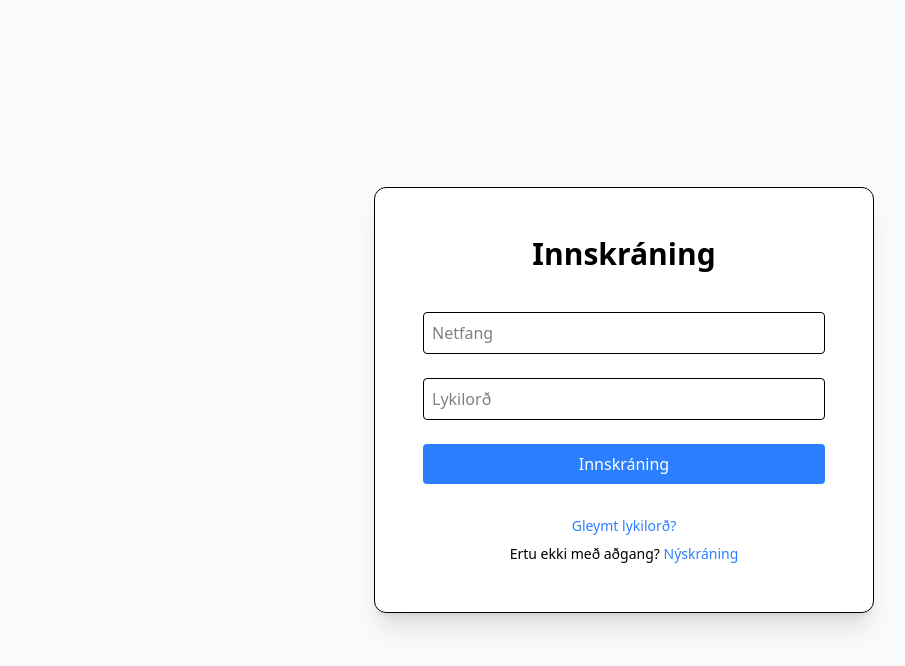
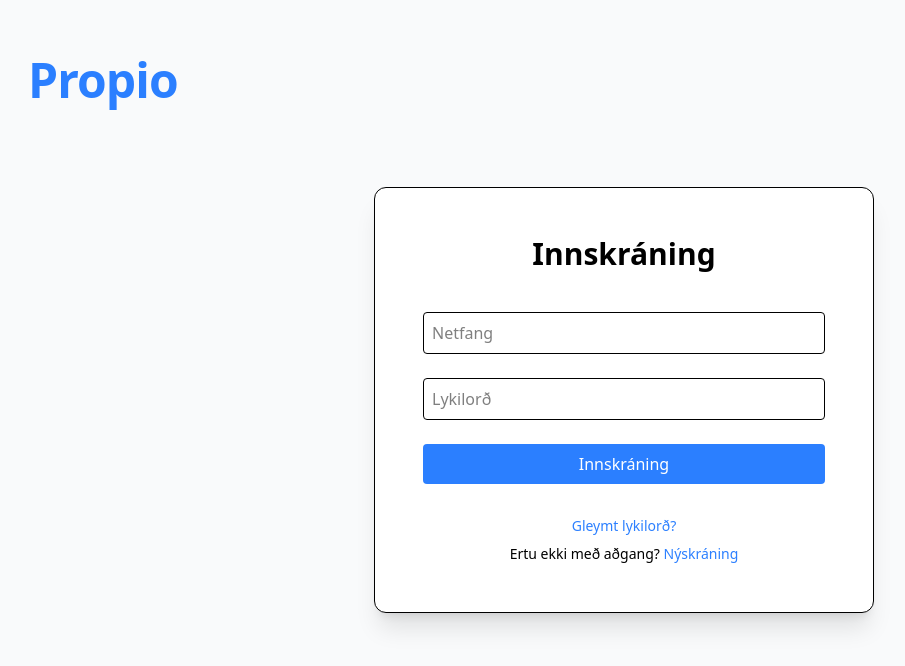
Before and after one commit to magnimar/properties-by-magni, a SvelteKit app in the folder frontend/: page /login in a window 1280 px wide. Shown: the top 666 px of the page, without its empty margins (16-921 px from the left). Built offline with nearby package versions, Linux system fonts and the light colour scheme.

Commit message:
add logo to login (#50)
Co-authored-by: Magni Mar Magnason <magni@optitog.com>

```diff
--- a/frontend/src/routes/dashboard/+page.svelte
+++ b/frontend/src/routes/dashboard/+page.svelte
@@ -607,7 +607,7 @@
         </a>
     </div>
 
-    <div class="fixed top-0 right-0 p-4 flex gap-2 z-50">
+    <div class="fixed top-0 right-0 pt-10 pr-6 md:pr-10 lg:pt-12 flex gap-2 z-50">
         <button
             onclick={() => { document.cookie = "token=; expires=Thu, 01 Jan 1970 00:00:00 UTC; path=/;"; window.location.href = '/home'; }}
             class="bg-gray-100 text-gray-700 px-4 py-2 rounded-full border border-gray-300 hover:bg-gray-200 transition-colors font-semibold text-sm shadow-sm"
--- a/frontend/src/routes/home/+page.svelte
+++ b/frontend/src/routes/home/+page.svelte
@@ -37,7 +37,7 @@
 
 <div class="min-h-screen font-sans text-gray-900 bg-white selection:bg-blue-100">
     <!-- Header -->
-    <header class="relative z-50 pt-10 pb-6 px-6 md:px-10 lg:pt-12 lg:pb-8 flex flex-col sm:flex-row items-center justify-between gap-6">
+    <header class="relative z-50 pt-10 pb-6 px-6 md:px-10 lg:pt-12 lg:pb-8 flex flex-wrap items-center justify-between gap-6">
         <a href="/" class="flex items-center gap-5 hover:opacity-90 transition-opacity">
             <span class="font-bold text-4xl md:text-5xl tracking-tight text-blue-500 mt-2 ml-1" style="letter-spacing: -0.02em;">Propio</span>
         </a>
--- a/frontend/src/routes/login/+page.svelte
+++ b/frontend/src/routes/login/+page.svelte
@@ -28,6 +28,11 @@
 </script>
 
 <div class="flex flex-col items-center justify-center min-h-screen bg-gray-50">
+  <div class="fixed top-0 left-0 pt-10 pl-6 md:pl-10 lg:pt-12 z-50">
+    <a href="/home" class="flex items-center hover:opacity-90 transition-opacity">
+        <span class="font-bold text-4xl md:text-5xl tracking-tight text-blue-500 mt-2 ml-1" style="letter-spacing: -0.02em;">Propio</span>
+    </a>
+  </div>
   <form onsubmit={(e) => { e.preventDefault(); handleLogin(); }} class="flex flex-col gap-6 p-12 border rounded-xl shadow-xl bg-white w-[500px]">
     <h1 class="text-3xl font-bold mb-4 text-center">Innskráning</h1>
 
--- a/frontend/src/routes/register/+page.svelte
+++ b/frontend/src/routes/register/+page.svelte
@@ -36,6 +36,11 @@
 </script>
 
 <div class="flex flex-col items-center justify-center min-h-screen bg-gray-50">
+  <div class="fixed top-0 left-0 pt-10 pl-6 md:pl-10 lg:pt-12 z-50">
+    <a href="/home" class="flex items-center hover:opacity-90 transition-opacity">
+        <span class="font-bold text-4xl md:text-5xl tracking-tight text-blue-500 mt-2 ml-1" style="letter-spacing: -0.02em;">Propio</span>
+    </a>
+  </div>
   <form onsubmit={async (e) => { e.preventDefault(); await handleRegister(); }} class="flex flex-col gap-6 p-12 border rounded-xl shadow-xl bg-white w-[500px]">
     <h1 class="text-3xl font-bold mb-4 text-center">Nýskráning</h1>
 
```
